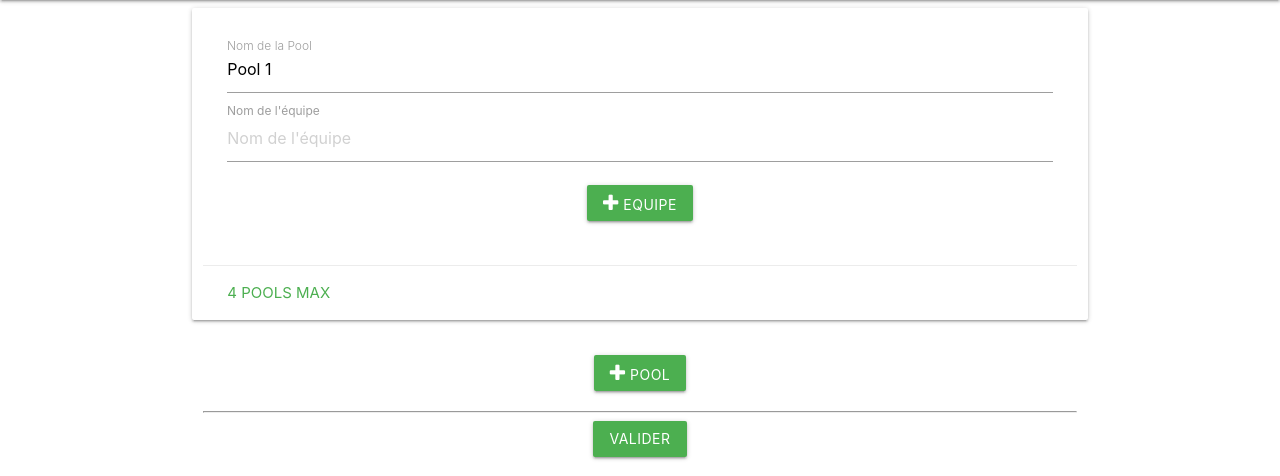
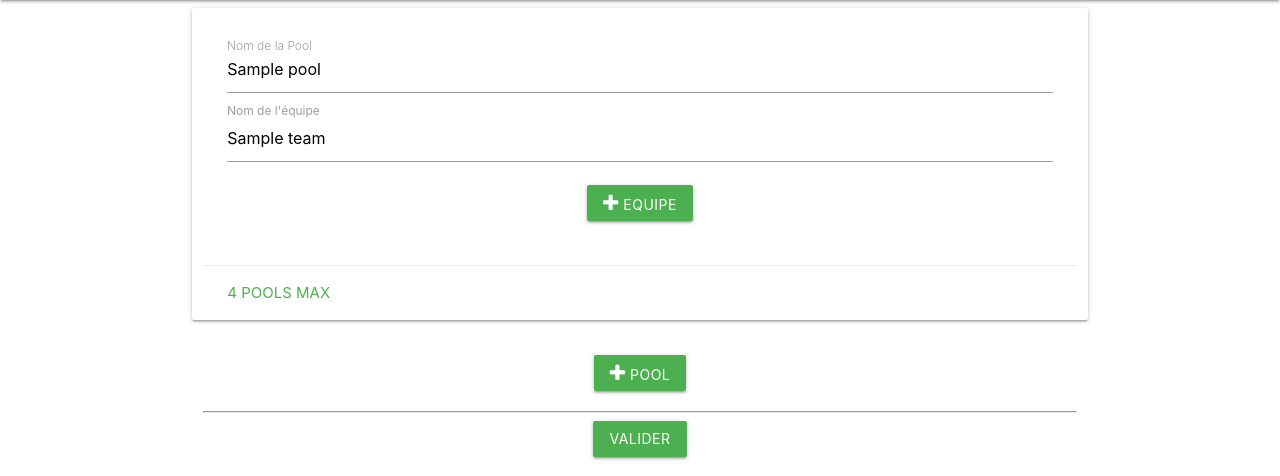
Before and after one commit to Tchekda/Boulbicup, a PHP site: template templates/admin/manage/team/team_new.html.twig in a window 1280 px wide. Shown: the part 64-540 px from the top of the page. Run offline with PHP 8.4, Linux system fonts and the light colour scheme; the template is opened without the code that fills it: most values are stand-ins (such as "Sample title", 1, 10 or a date in 2020); some libraries are stand-ins or nearby versions.

Commit message:
Fixed Doctrine Relations - Added Uniques Constraints - Finished Team Addind/Removal

```diff
--- a/public/index.php
+++ b/public/index.php
@@ -36,6 +36,8 @@ try {
         array('GET', '/admin/tournament/edit/[i:id]', array(AdminController::class, 'tournamentEdit'), 'admin_tournament_edit'),
         array('GET', '/admin/teams/new/[i:id]', array(AdminController::class, 'teamNew'), 'admin_team_new'),
         array('POST', '/admin/teams/new/[i:id]', array(AdminController::class, 'teamNewForm'), 'admin_team_new_form'),
+        array('POST', '/ajax/admin/team/delete/[i:id]', array(AdminController::class, 'ajaxTeamDelete'), 'ajax_admin_team_delete'),
+        array('POST', '/ajax/admin/pool/delete/[i:id]', array(AdminController::class, 'ajaxPoolDelete'), 'ajax_admin_pool_delete'),
         array('GET', '/admin/users', array(AdminController::class, 'userList'), 'admin_user_list'),
     ));
 } catch (Exception $e) {
@@ -48,5 +50,6 @@ if ($match = $router->match()) { // If a route is found
     call_user_func_array(array($controller, $match['target'][1]), $match['params']); // Call the corresponding closure
 } else { // Route Not Found
     header($_SERVER["SERVER_PROTOCOL"] . ' 404 Not Found');
-    // TODO Make 404 page
+    $controller = new HomeController($router, $entityManager);
+    $controller->notFound();
 }
--- a/public/js/init.js
+++ b/public/js/init.js
@@ -12,6 +12,7 @@
         $('.materialboxed').materialbox();
 
         M.updateTextFields();
+
         $('.datepicker').datepicker({
             firstDay: 1,
             format: 'dd/mm/yyyy'
--- a/templates/admin/manage/team/team_new.html.twig
+++ b/templates/admin/manage/team/team_new.html.twig
@@ -5,18 +5,84 @@
         <div class="row">
             <form action="{{ path('admin_team_new_form', {'id': tournament.id}) }}" method="POST" class="col s12">
                 <div class="row" id="pools">
+                    {% for pool in tournament.pools %}
+                        <div class="col pool card s{{ (12 / tournament.pools|length) }}" id="pool_{{ pool.id }}">
+                            <div class="card-content">
+                                <div class="card-title">
+                                    <div class="input-field">
+                                        <input required placeholder="Nom de la Pool" id="pool_{{ pool.id }}_name"
+                                               name="pool_{{ pool.id }}_name" type="text"
+                                               value="{{ pool.name }}" class="validate">
+                                        <label for="pool_{{ pool.id }}_name">Nom de la Pool</label>
+                                    </div>
+                                </div>
+                                <div class="teams">
+                                    {% for team in pool.teams %}
+                                        <div id="pool_{{ pool.id }}_name_{{ team.id }} ">
+                                            {% if loop.index == 1 %}
+                                                <div class="input-field">
+                                                    <input required placeholder="Nom de l'équipe"
+                                                           id="pool_{{ pool.id }}_team_{{ team.id }}"
+                                                           name="pool_{{ pool.id }}_team_{{ team.id }}"
+                                                           type="text" class="validate" value="{{ team.name }}">
+                                                    <label for="pool_{{ pool.id }}_team_{{ team.id }}">Nom de
+                                                        l'équipe</label>
+                                                </div>
+                                            {% else %}
+                                                <div class="input-field inline">
+                                                    <input required placeholder="Nom de l'équipe"
+                                                           id="pool_{{ pool.id }}_team_{{ team.id }}"
+                                                           name="pool_{{ pool.id }}_team_{{ team.id }}"
+                                                           type="text" class="validate" value="{{ team.name }}">
+                                                    <label for="pool_{{ pool.id }}_name_{{ team.id }}">Nom de
+                                                        l'équipe</label>
+                                                </div>
+                                                <a href="{{ path('ajax_admin_team_delete', {'id': tournament.id}) }}" class="teamDeleteBtn red-text"><i
+                                                            class="fa fa-trash"></i></a>
+                                            {% endif %}
+                                        </div>
+                                    {% else %}
+                                        <div class="input-field">
+                                            <input required placeholder="Nom de l'équipe"
+                                                   id="pool_{{ pool.id }}_team_1"
+                                                   name="pool_{{ pool.id }}_team_1"
+                                                   type="text"
+                                                   class="validate">
+                                            <label for="pool_{{ pool.id }}_team_1">Nom de l'équipe</label>
+                                        </div>
+                                    {% endfor %}
+                                </div>
+                                <div class="row">
+                                    <div class="col s2 center push-s5">
+                                        <a class="btn waves-effect waves-light green teamAddBtn">
+                                            <i class="fa fa-plus"></i> Equipe
+                                        </a>
+                                    </div>
+                                </div>
+                            </div>
+                            <div class="card-action">
+                                {% if loop.index == 1 %}
+                                    <a href="#" class="green-text">4 Pools Max</a>
+                                {% else %}
+                                    <a href="{{ path('ajax_admin_pool_delete', {'id': tournament.id}) }}" class="red-text poolDeleteBtn">Supprimer</a>
+                                {% endif %}
+                            </div>
+                        </div>
+                    {% else %}
                         <div class="col pool card s12" id="pool_1">
                             <div class="card-content">
                                 <div class="card-title">
                                     <div class="input-field">
-                                    <input required placeholder="Nom de la Pool" id="pool_1_name" name="pool_1_name" type="text"
+                                        <input required placeholder="Nom de la Pool" id="pool_1_name" name="pool_1_name"
+                                               type="text"
                                                value="Pool 1" class="validate">
                                         <label for="pool_1_name">Nom de la Pool</label>
                                     </div>
                                 </div>
                                 <div class="teams">
                                     <div class="input-field">
-                                    <input required placeholder="Nom de l'équipe" id="pool_1_name_1" name="pool_1_name_1"
+                                        <input required placeholder="Nom de l'équipe" id="pool_1_name_1"
+                                               name="pool_1_name_1"
                                                type="text"
                                                class="validate">
                                         <label for="pool_1_name_1">Nom de l'équipe</label>
@@ -34,6 +100,7 @@
                                 <a href="#" class="green-text">4 Pools Max</a>
                             </div>
                         </div>
+                    {% endfor %}
                 </div>
                 <div class="row">
                     <div class="col s2 center push-s5">
@@ -57,16 +124,18 @@
         <div class="card-content">
             <div class="card-title">
                 <div class="input-field">
-                    <input required placeholder="Nom de la Pool" id="pool_POOLID_name" name="pool_POOLID_name" type="text"
+                    <input required placeholder="Nom de la Pool" id="pool_POOLID_name" name="pool_POOLID_name"
+                           type="text"
                            value="Pool POOLID" class="validate">
                     <label for="pool_POOLID_name">Nom de la Pool</label>
                 </div>
             </div>
             <div class="teams">
                 <div class="input-field">
-                    <input required placeholder="Nom de l'équipe" id="pool_POOLID_name_1" name="pool_POOLID_name_1" type="text"
+                    <input required placeholder="Nom de l'équipe" id="pool_POOLID_team_1" name="pool_POOLID_team_1"
+                           type="text"
                            class="validate">
-                    <label for="pool_POOLID_name_1">Nom de l'équipe</label>
+                    <label for="pool_POOLID_team_1">Nom de l'équipe</label>
                 </div>
             </div>
             <div class="row">
@@ -78,99 +147,23 @@
             </div>
         </div>
         <div class="card-action">
-            <a href="#" class="red-text poolDeleteBtn">Supprimer</a>
+            <a href="{{ path('ajax_admin_pool_delete', {'id': tournament.id}) }}" class="red-text poolDeleteBtn">Supprimer</a>
         </div>
     </div>
     <div id="pool_POOLID_team_TEAMID" style="display: none">
         <div class="input-field inline">
             <a href="#" class="teamDeleteBtn"><i class="fas fa-trash-alt"></i></a>
-            <input required placeholder="Nom de l'équipe" id="pool_POOLID_name_TEAMID" name="pool_POOLID_name_TEAMID" type="text"
+            <input required placeholder="Nom de l'équipe" id="pool_POOLID_team_TEAMID" name="pool_POOLID_team_TEAMID"
+                   type="text"
                    class="validate">
-            <label for="pool_POOLID_name_TEAMID">Nom de l'équipe</label>
+            <label for="pool_POOLID_team_TEAMID">Nom de l'équipe</label>
         </div>
-        <a href="#" class="teamDeleteBtn red-text"><i class="fa fa-trash"></i></a>
+        <a href="{{ path('ajax_admin_team_delete', {'id': tournament.id}) }}" class="teamDeleteBtn red-text"><i
+                    class="fa fa-trash"></i></a>
     </div>
 
 
 {% endblock %}
 {% block javascripts %}
-    <script>
-        $(function () {
-
-            $('body').on('click', '#addPoolBtn', function(e) {
-                e.preventDefault();
-                console.log("Hello");
-                let nbPools = $('#pools div.pool').size(),
-                    poolDiv = $('#pools');
-                if (nbPools >= 4) {
-                    M.toast({html: '4 Pools Maximum', classes: 'red'})
-                } else {
-                    let poolHTML = $("#pool_POOLID").get(0).outerHTML;
-
-                    poolHTML = poolHTML.replace(/POOLID/gi, (nbPools + 1));
-                    poolHTML = poolHTML.replace(/COLWDTH/gi, (12 / (nbPools + 1)));
-
-                    $('.pool').each(function (i) {
-                        $(this).removeClass(function (index, className) {
-                            return (className.match(/s\d+/g) || []).join(' ');
-                        });
-                        $(this).addClass('s' + (12 / (nbPools + 1)));
-                    });
-
-                    poolDiv.append(poolHTML);
-
-                    $('#pool_' + (nbPools + 1))
-                        .show()
-                        .addClass('pool')
-                    ;
-
-                    M.updateTextFields();
-                }
-            });
-
-            $('body').on('click', '.poolDeleteBtn', function(e) {
-                e.preventDefault();
-
-                $(this).parent().parent().remove();
-
-                let nbPools = $('#pools div.pool').size();
-
-                $('.pool').each(function (i) {
-                    $(this).removeClass(function (index, className) {
-                        return (className.match(/s\d+/g) || []).join(' ');
-                    });
-                    $(this).addClass('s' + (12 / (nbPools)));
-                });
-
-
-            });
-
-            $('body').on('click', '.teamAddBtn', function(e) {
-                e.preventDefault();
-
-
-                let poolElement = $(this).parent().parent().parent().parent().attr('id'),
-                    poolID = parseInt(poolElement.match(/\d/g)[0]),
-                    teamsDiv = $('#' + poolElement + ' div.teams div.input-field'),
-                    nbTeams = teamsDiv.size(),
-                    teamHTML = $("#pool_POOLID_team_TEAMID").get(0).outerHTML;
-
-                teamHTML = teamHTML.replace(/POOLID/gi, poolID);
-                teamHTML = teamHTML.replace(/TEAMID/gi, (nbTeams + 1));
-
-                $('#' + poolElement + ' div.teams').append(teamHTML);
-
-                $("#pool_" + poolID + "_team_" + (nbTeams + 1)).show();
-
-                M.updateTextFields();
-
-            });
-
-            $('body').on('click', '.teamDeleteBtn', function (e) {
-                e.preventDefault();
-
-                $(this).parent().remove();
-            })
-        });
-    </script>
+    <script src="/js/newTeam.js"></script>
 {% endblock %}
--- a/templates/admin/manage/tournament/tournament_teams.html.twig
+++ b/templates/admin/manage/tournament/tournament_teams.html.twig
@@ -9,7 +9,6 @@
         <th>Points</th>
         <th>Pool</th>
         <th>Editer</th>
-        <th>Supprimer</th>
     </tr>
     </thead>
     <tbody>
@@ -18,9 +17,8 @@
             <td>{{ team.id }}</td>
             <td>{{ team.name }}</td>
             <td>{{ team.points }}</td>
-            <td>{{ team.pool }}</td>
+            <td>{{ team.pool.name }}</td>
             <td><a href="{{ path('admin_tournament_edit', {'id': tournament.id}) }}"><i class="fa fa-edit green-text"></i></a></td>
-            <td><a href="#"><i class="fa fa-ban red-text"></i></a></td>
         </tr>
     {% endfor %}
     </tbody>
```
Also changed, not shown: src/Controller/AdminController.php (+122 -30 lines), src/Controller/HomeController.php (+8 -0 lines), src/Entity/Match.php (+9 -8 lines), src/Entity/Pool.php (+50 -21 lines), src/Entity/Team.php (+36 -15 lines), src/Entity/Tournament.php (+17 -10 lines), src/Repository/TournamentRepository.php (+12 -0 lines), README.md, 1 other file. Lines whose indentation alone changed are shown as unchanged.
